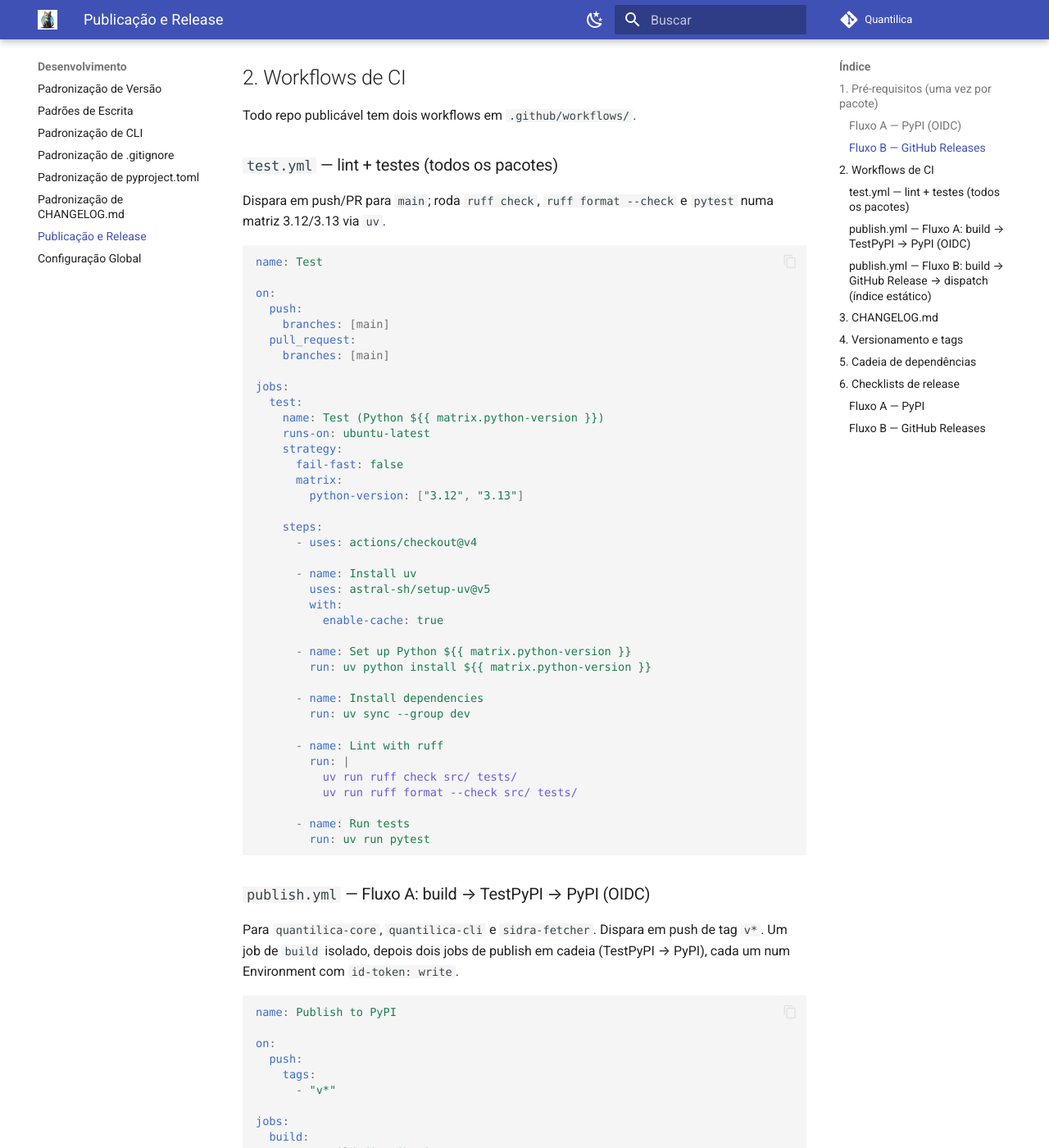
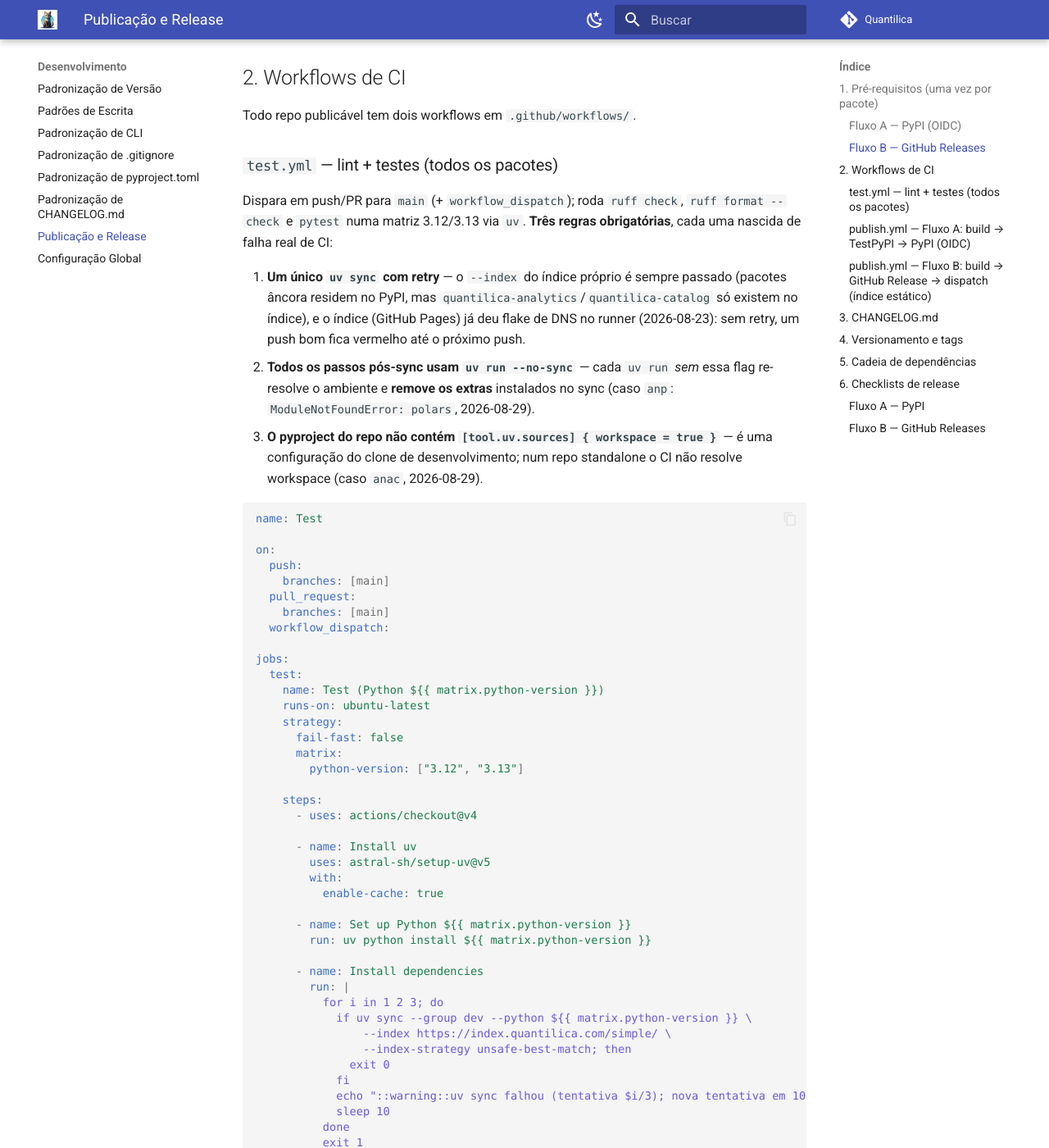
Before and after one commit to Quantilica/docs, an MkDocs documentation site: the page built from docs/normas/publicacao.md, in a window 1280 px wide and 1400 px high, scrolled down 1278 px. Shown: the whole window at 82% size. Built offline with MkDocs 1.6.1 and Material for MkDocs 9.7.7, drawn with Linux system fonts in a browser that asks for light colours; some web fonts are replaced; comment, search, counter and statistics services are not loaded; some of the changed text lies outside the part shown.

Commit message:
docs(normas): test.yml canônico com retry no índice, uv run --no-sync e workflow_dispatch; nota de integration.yml anti-deriva

````diff
--- a/docs/normas/publicacao.md
+++ b/docs/normas/publicacao.md
@@ -45,7 +45,11 @@ Todo repo publicável tem dois workflows em `.github/workflows/`.
 
 ### `test.yml` — lint + testes (todos os pacotes)
 
-Dispara em push/PR para `main`; roda `ruff check`, `ruff format --check` e `pytest` numa matriz 3.12/3.13 via `uv`.
+Dispara em push/PR para `main` (+ `workflow_dispatch`); roda `ruff check`, `ruff format --check` e `pytest` numa matriz 3.12/3.13 via `uv`. **Três regras obrigatórias**, cada uma nascida de falha real de CI:
+
+1. **Um único `uv sync` com retry** — o `--index` do índice próprio é sempre passado (pacotes âncora residem no PyPI, mas `quantilica-analytics`/`quantilica-catalog` só existem no índice), e o índice (GitHub Pages) já deu flake de DNS no runner (2026-08-23): sem retry, um push bom fica vermelho até o próximo push.
+2. **Todos os passos pós-sync usam `uv run --no-sync`** — cada `uv run` *sem* essa flag re-resolve o ambiente e **remove os extras** instalados no sync (caso `anp`: `ModuleNotFoundError: polars`, 2026-08-29).
+3. **O pyproject do repo não contém `[tool.uv.sources] { workspace = true }`** — é uma configuração do clone de desenvolvimento; num repo standalone o CI não resolve workspace (caso `anac`, 2026-08-29).
 
 ```yaml
 name: Test
@@ -55,6 +59,7 @@ on:
     branches: [main]
   pull_request:
     branches: [main]
+  workflow_dispatch:
 
 jobs:
   test:
@@ -77,16 +82,30 @@ jobs:
         run: uv python install ${{ matrix.python-version }}
 
       - name: Install dependencies
-        run: uv sync --group dev
+        run: |
+          for i in 1 2 3; do
+            if uv sync --group dev --python ${{ matrix.python-version }} \
+                --index https://index.quantilica.com/simple/ \
+                --index-strategy unsafe-best-match; then
+              exit 0
+            fi
+            echo "::warning::uv sync falhou (tentativa $i/3); nova tentativa em 10s"
+            sleep 10
+          done
+          exit 1
 
       - name: Lint with ruff
         run: |
-          uv run ruff check src/ tests/
-          uv run ruff format --check src/ tests/
+          uv run --no-sync ruff check src/ tests/
+          uv run --no-sync ruff format --check src/ tests/
 
       - name: Run tests
-        run: uv run pytest
+        run: uv run --no-sync pytest
 ```
+
+Se o repo tem testes que exigem um extra opcional do próprio pacote, acrescente `--extra <nome>` ao `uv sync` acima (ex.: `anp`/`rtn` usam `--extra analysis`).
+
+> **Deriva cross-repo:** workflows por pacote não enxergam a quebra de um vizinho (ex.: função removida de `sidra-fetcher` quebrando `sidra-sql` em silêncio por ~1 mês). Para isso existe `integration.yml` em `quantilica-core` (cron diário): monta o uv workspace com todos os members, roda o suite conjunto e veta o vazamento de `workspace = true`.
 
 ### `publish.yml` — Fluxo A: build → TestPyPI → PyPI (OIDC)
 
````
